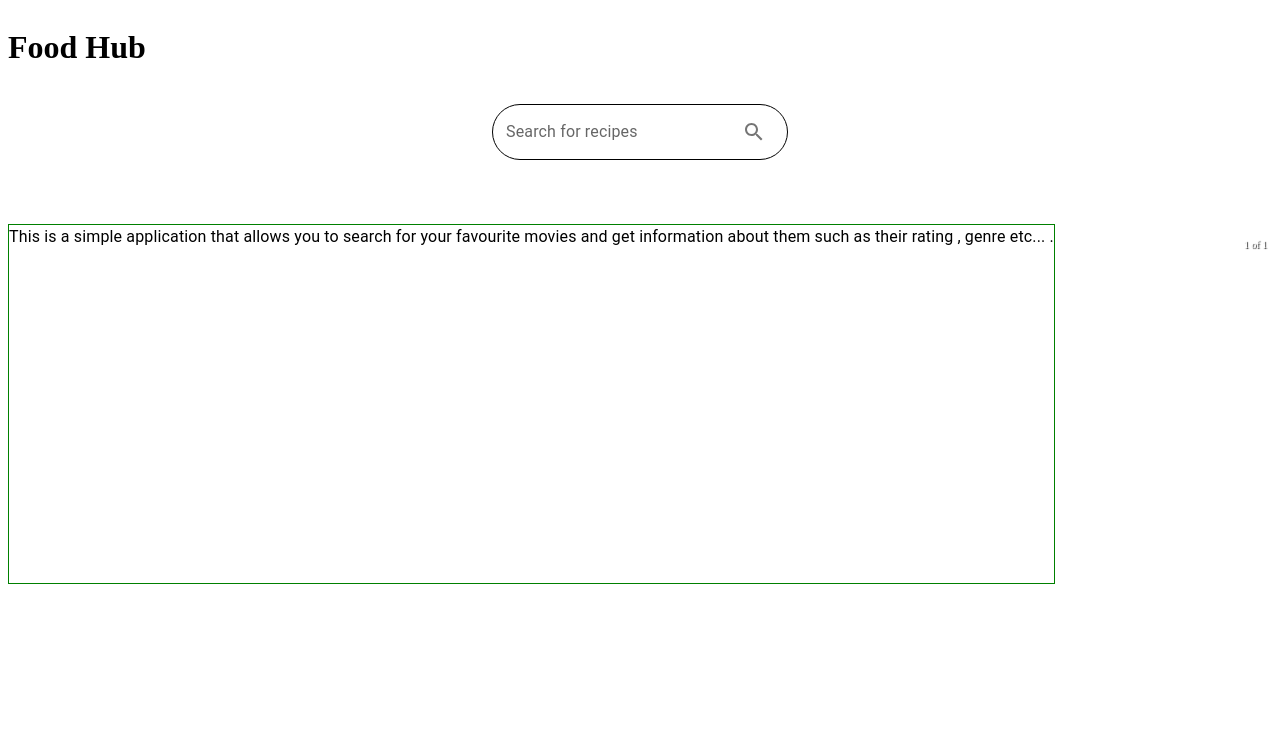
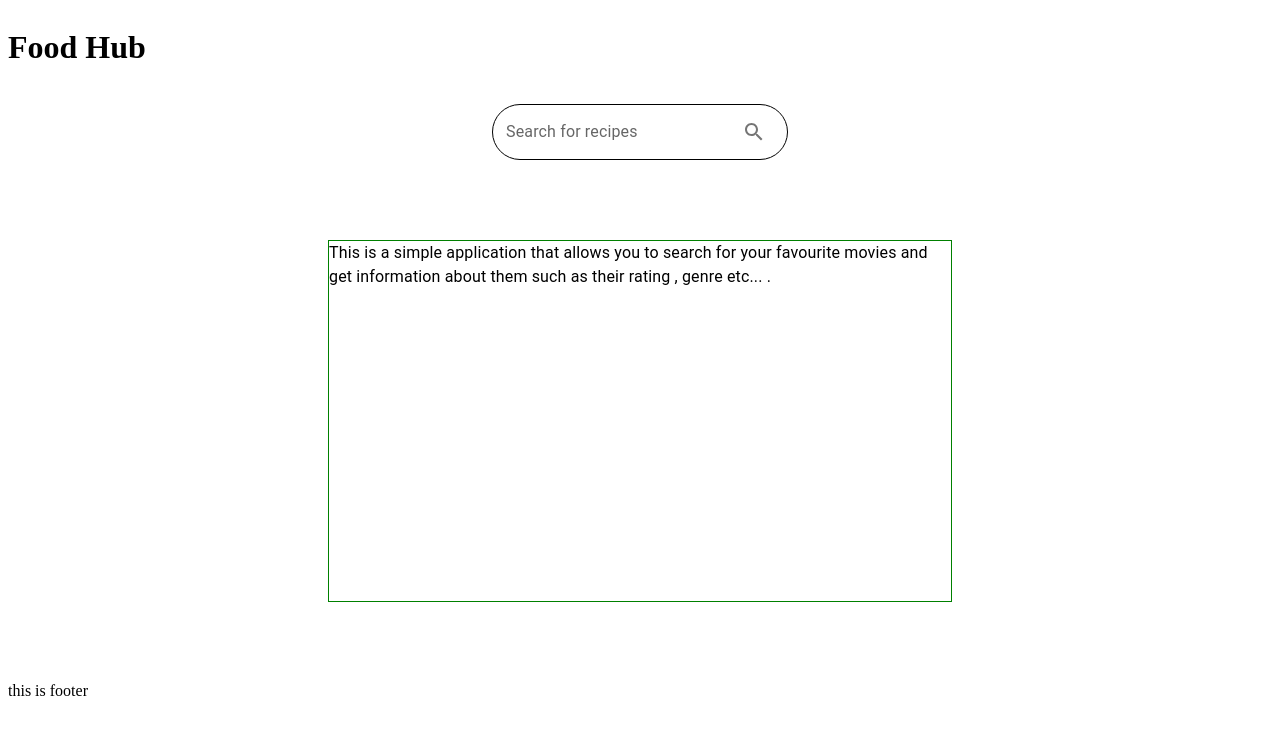
Before and after one commit to xDkrams/foodHub, a React (Create React App) app: page / in a window 1280 px wide. Shown: the top 734 px of the page. Built offline with nearby package versions, Linux system fonts and the light colour scheme.

Commit message:
feat: additiona useStates

```diff
--- a/package.json
+++ b/package.json
@@ -15,6 +15,7 @@
     "react": "^18.2.0",
     "react-dom": "^18.2.0",
     "react-responsive-carousel": "^3.2.23",
+    "react-router-dom": "^6.16.0",
     "react-scripts": "5.0.1",
     "react-spring": "^9.7.3",
     "styled-components": "^6.0.8",
--- a/src/App.js
+++ b/src/App.js
@@ -1,5 +1,5 @@
 import HomePage from "./Pages/HomePage";
-
+import { Routes, Route } from "react-router-dom";
 const App = () => {
   return (
     <>
--- a/src/Pages/HomePage.js
+++ b/src/Pages/HomePage.js
@@ -3,6 +3,7 @@ import TextField from "@mui/material/TextField";
 import { useMediaQuery, Grid, Paper, Typography } from "@mui/material";
 import IconButton from "@mui/material/IconButton";
 import SearchIcon from "@mui/icons-material/Search";
+import BackspaceOutlinedIcon from "@mui/icons-material/BackspaceOutlined";
 import InputAdornment from "@mui/material/InputAdornment";
 import Box from "@mui/material/Box";
 import Button from "@mui/material/Button";
@@ -12,17 +13,22 @@ import "react-responsive-carousel/lib/styles/carousel.min.css";
 import "../index.css";
 import Introductory from "./Introductory";
 import axios from "axios";
-
+import { Link } from "react-router-dom";
 const HomePage = () => {
   const isXs = useMediaQuery("(max-width:600px)");
   const isMd = useMediaQuery("(max-width:960px)");
+  const showButtons = true;
 
+  const [displayMsg, setDisplayMsg] = useState(true);
   const [searchQuery, setSearchQuery] = useState("");
-  const [showButtons, setShowButtons] = useState(true);
   const [currentIndex, setCurrentIndex] = useState(0);
   const [flipped, setFlipped] = useState(null);
+  const [searchClick, setSearchClick] = useState(false);
 
   const handleFlip = (uri) => {
+    const newIndex = recipe.findIndex((recipes) => recipes.uri === uri);
+    setCurrentIndex(newIndex);
+    // setFlipped(uri);
     if (flipped === uri) {
       setFlipped(null);
     } else {
@@ -41,18 +47,24 @@ const HomePage = () => {
   const handleSearch = () => {
     const APP_ID = "a42a6bf7";
     const APP_KEY = "469b1b8e24bc3797a13c9d0a451c25de";
-    // Implement your search functionality here
-    // console.log("Searching for:", searchQuery);
+
     axios
       .get(
         `https://api.edamam.com/search?q=${searchQuery}&app_id=${APP_ID}&app_key=${APP_KEY}`
       )
       .then((res) => {
         const hits = res.data.hits;
-
+        setSearchClick(true);
         const result = hits.map((res) => res.recipe);
         setRecipe(result);
+        setCurrentIndex(1);
+        setDisplayMsg(false);
       });
+  };
+
+  const hanldeClear = () => {
+    setSearchQuery("");
+    setSearchClick(false);
   };
 
   const handleNext = () => {
@@ -71,24 +83,42 @@ const HomePage = () => {
     enter: { opacity: 5 },
     leave: { opacity: 5 },
   });
-  console.log(recipe);
+
   return (
     <>
       <Grid container spacing={2}>
         <Grid item xs={12} md={12} lg={12}>
+          <Box
+            onClick={() => {
+              setDisplayMsg(true);
+              setSearchQuery("");
+              setSearchClick(false);
+              setRecipe([]);
+              setCurrentIndex(1);
+            }}
+            sx={{ "&:hover": { cursor: "pointer" } }}
+          >
             <h1>Food Hub</h1>
+          </Box>
         </Grid>
         <Grid item xs={12} md={12} lg={12} align="center">
           <TextField
             label="Search for recipes"
             variant="outlined"
+            value={searchQuery || ""}
             onChange={(e) => handleSearchChange(e.target.value)}
             InputProps={{
               endAdornment: (
                 <InputAdornment position="end">
+                  {!searchClick ? (
                     <IconButton onClick={handleSearch}>
                       <SearchIcon />
                     </IconButton>
+                  ) : (
+                    <IconButton onClick={hanldeClear}>
+                      <BackspaceOutlinedIcon />
+                    </IconButton>
+                  )}
                 </InputAdornment>
               ),
             }}
@@ -109,10 +139,22 @@ const HomePage = () => {
           />
         </Grid>
       </Grid>
+      {displayMsg && (
+        <Box
+          style={{
+            border: "1px solid green",
+            height: "45vh",
+            margin: "5rem 20rem",
+          }}
+        >
+          <Introductory />
+        </Box>
+      )}
+      {!displayMsg && (
         <Box
           style={{
             marginBottom: "5rem",
-          height: "45vh",
+            height: "60vh",
           }}
         >
           <Carousel
@@ -129,24 +171,17 @@ const HomePage = () => {
             renderArrowPrev={() => <div />}
             renderArrowNext={() => <div />}
           >
-          <Box
-            style={{
-              border: "1px solid green",
-              height: "45vh",
-              margin: "0 auto",
-            }}
-          >
-            <Introductory />
-          </Box>
-          {recipe?.map((recipes) => (
+            {recipe?.map((recipes, index) => (
               <Paper
                 key={recipes.uri}
                 elevation={15}
                 style={{
-                height: isXs ? "60vh" : isMd ? "40vh" : "35vh",
+                  height: isXs ? "60vh" : isMd ? "40vh" : "40vh",
                   padding: isXs ? "5rem" : isMd ? "0 3rem" : "0 2rem",
                   textAlign: "center",
                   margin: "1rem",
+                  transform: `scale(${currentIndex === index ? 1 : 0.9})`,
+                  transition: "transform 0.3s ease-in-out",
                 }}
                 className={`recipe-card ${
                   flipped === recipes.uri ? "flipped" : ""
@@ -168,7 +203,8 @@ const HomePage = () => {
                         </Grid>
                         <Grid item xs={6}>
                           <Typography variant="body1">
-                          {recipes.cuisineType && recipes.cuisineType.length > 0
+                            {recipes.cuisineType &&
+                            recipes.cuisineType.length > 0
                               ? recipes.cuisineType.join(", ").toUpperCase()
                               : "N/A"}
                           </Typography>
@@ -186,7 +222,9 @@ const HomePage = () => {
                           </Typography>
                         </Grid>
                         <Grid item xs={6}>
-                        <Typography variant="subtitle1">Dish Type:</Typography>
+                          <Typography variant="subtitle1">
+                            Dish Type:
+                          </Typography>
                         </Grid>
                         <Grid item xs={6}>
                           <Typography variant="body1">
@@ -196,7 +234,9 @@ const HomePage = () => {
                           </Typography>
                         </Grid>
                         <Grid item xs={6}>
-                        <Typography variant="subtitle1">Meal Type:</Typography>
+                          <Typography variant="subtitle1">
+                            Meal Type:
+                          </Typography>
                         </Grid>
                         <Grid item xs={6}>
                           <Typography variant="body1">
@@ -242,6 +282,7 @@ const HomePage = () => {
             ))}
           </Carousel>
         </Box>
+      )}
 
       {buttonTransitions((styles, item) =>
         recipe && recipe.length > 0 ? (
@@ -253,6 +294,7 @@ const HomePage = () => {
           </animated.div>
         ) : null
       )}
+      <footer> this is footer </footer>
     </>
   );
 };
--- a/src/index.css
+++ b/src/index.css
@@ -8,11 +8,12 @@
   perspective: 1000px;
   cursor: pointer;
   position: relative;
+
 }
 
 /* Add this class when you want to flip the card */
 .flipped {
-  animation: flip 0.7s ease-in-out;
+  animation: flip .5s ease-in-out;
 }
 
 @keyframes flip {
```
Also changed, not shown: 1 other file (tests, documents, lock files or other folders). Lines whose indentation alone changed are shown as unchanged.
